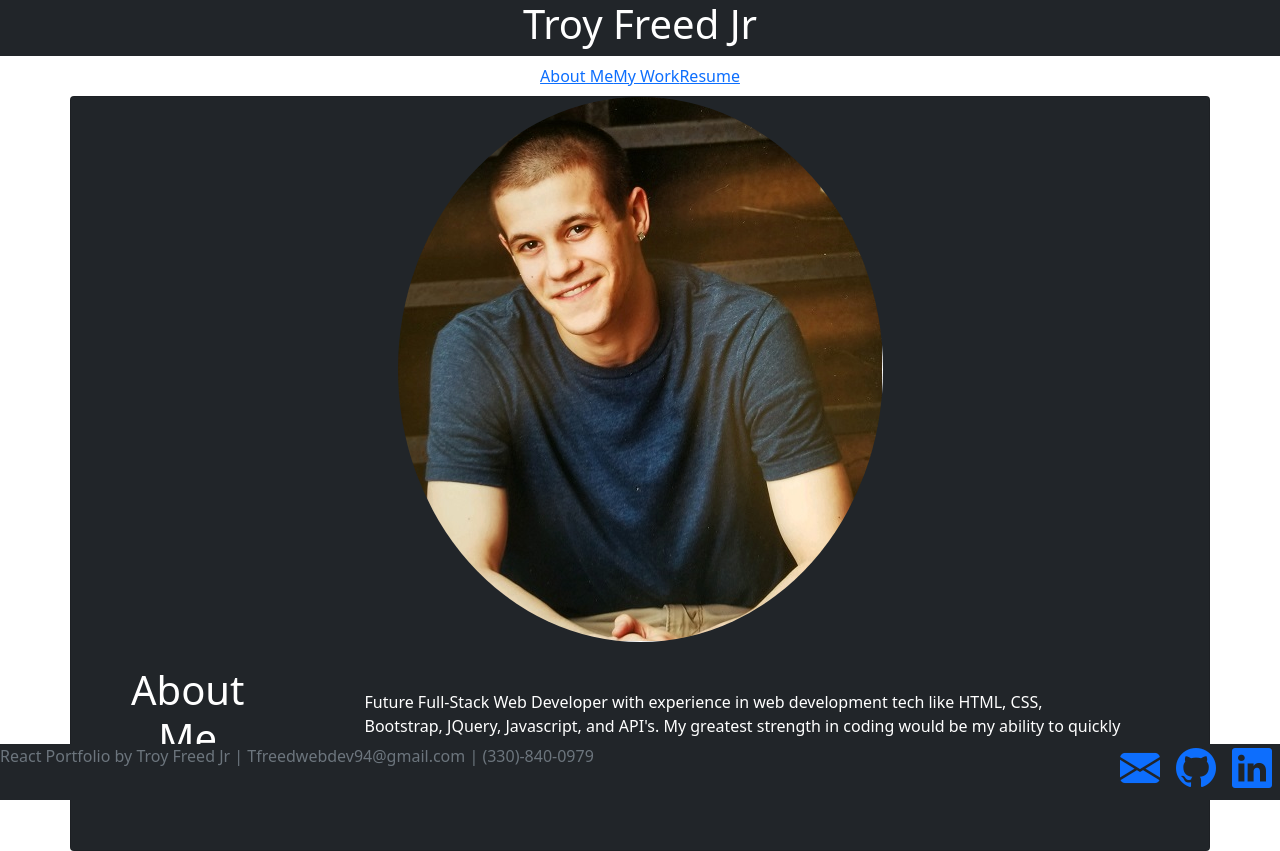
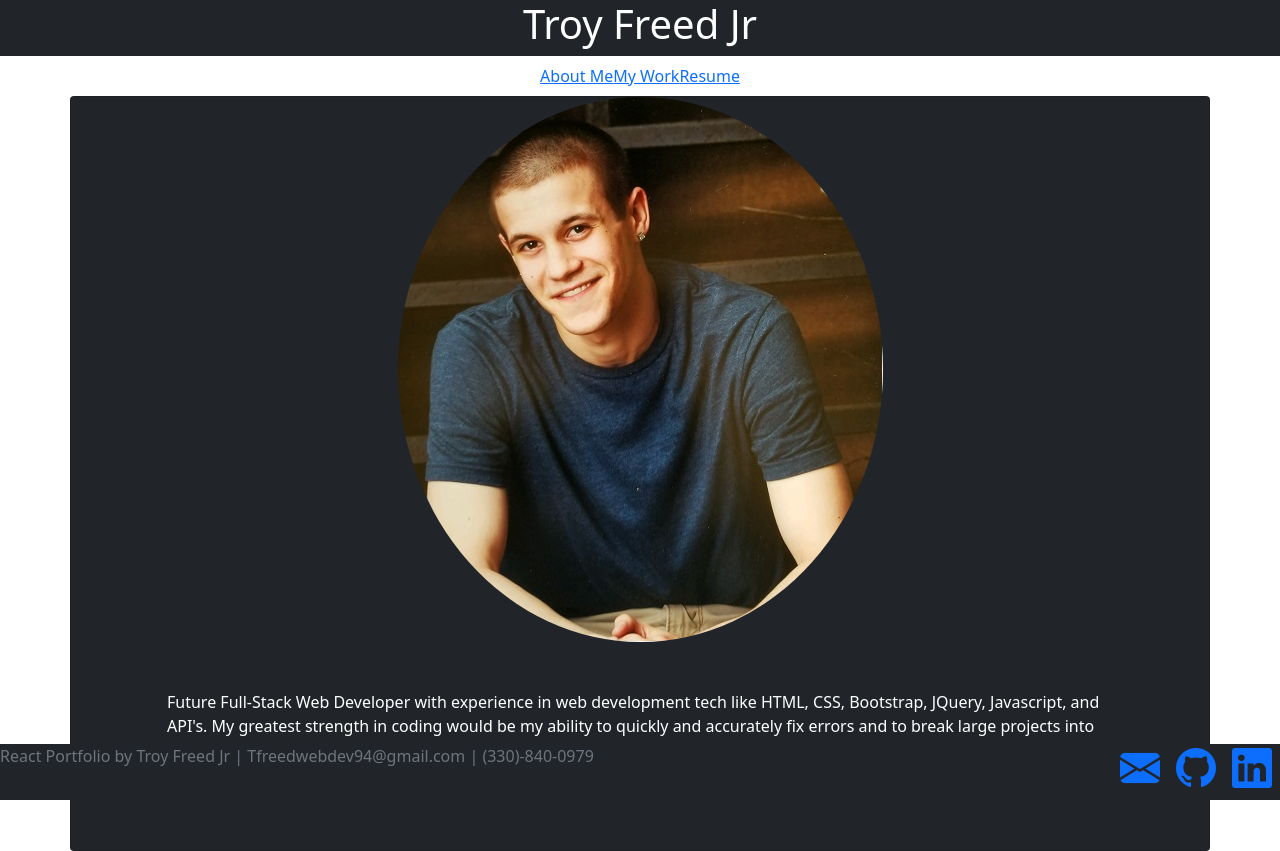
Before and after one commit to tfreed94/react-portfolio, a React (Create React App) app: page /#/ in a window 1280 px wide. Built offline with nearby package versions, Linux system fonts and the light colour scheme.

Commit message:
centered entire about me section

```diff
--- a/src/pages/AboutMe.js
+++ b/src/pages/AboutMe.js
@@ -3,10 +3,9 @@ import myPic from "../images/picofme.jpg";
 
 const AboutMe = () => {
     return (
-        <div className="container card text-white bg-dark d-flex ">
+        <div className="container card text-white bg-dark d-flex px-4 ">
             <img src={myPic} className="img-fluid mx-auto rounded-circle" alt="Pic Of Me" />
             <div className="d-flex justify-content-center">
-                <h1 className="text-center mx-4 p-4">About Me</h1>
                 <p className="scroll mx-4 p-5">Future Full-Stack Web Developer with experience in web development tech like HTML, CSS, Bootstrap, JQuery, Javascript, and API's. My greatest strength in coding would be my ability to quickly and accurately fix errors and to break large projects into smaller more manageable pieces. I am a quick learner and passionate to display my coding skills in developing new and interesting websites</p>
             </div>
         </div>
```
